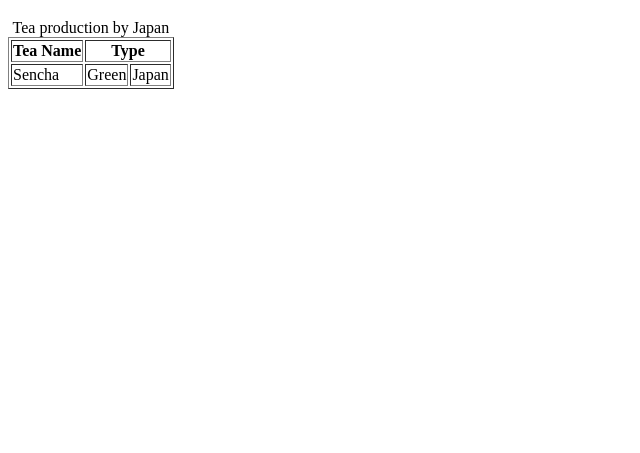
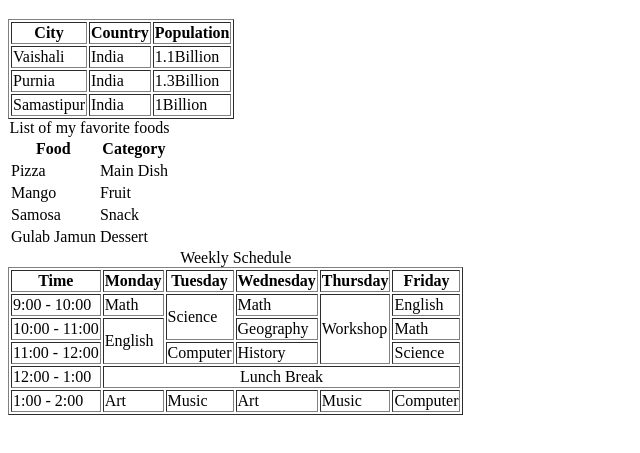
Before and after one commit to ByteWaliChai/Web-Dev-Cohort-by-Hitesh-Sir, a plain HTML site: page HTML/chapter-06.html in a window 1280 px wide. Shown: the part 61-514 px from the top of the page, without its empty margins (0-640 px from the left). Drawn offline with Linux system fonts and the light colour scheme.

```diff
--- a/HTML/chapter-06.html
+++ b/HTML/chapter-06.html
@@ -10,20 +10,117 @@
     <h1>Tables</h1>
 
     <table border="1">
-        <caption>Tea production by Japan</caption>
 
         <tr>
-            <th>Tea Name</th>
-            <th colspan="2">Type</th>
+            <th>City</th>
+            <th>Country</th>
+            <th>Population</th>
         </tr>
 
         <tr>
-            <td>Sencha</td>
-            <td>Green</td>
-            <td>Japan</td>
+            <td>Vaishali</td>
+            <td>India</td>
+            <td>1.1Billion</td>
+        </tr>
+
+        <tr>
+            <td>Purnia</td>
+            <td>India</td>
+            <td>1.3Billion</td>
+        </tr>
+
+        <tr>
+            <td>Samastipur</td>
+            <td>India</td>
+            <td>1Billion</td>
         </tr>
 
     </table>
 
+
+    <table>
+        <caption>List of my favorite foods</caption>
+
+        <tr>
+            <th>Food</th>
+            <th>Category</th>
+        </tr>
+
+        <tr>
+            <td>Pizza</td>
+            <td>Main Dish</td>
+        </tr>
+
+        <tr>
+            <td>Mango</td>
+            <td>Fruit</td>
+        </tr>
+
+        <tr>
+            <td>Samosa</td>
+            <td>Snack</td>
+        </tr>
+
+        <tr>
+            <td>Gulab Jamun</td>
+            <td>Dessert</td>
+        </tr>
+
+    </table>
+
+
+    <table border="1">
+  <caption>Weekly Schedule</caption>
+  <tr>
+    <th>Time</th>
+    <th>Monday</th>
+    <th>Tuesday</th>
+    <th>Wednesday</th>
+    <th>Thursday</th>
+    <th>Friday</th>
+  </tr>
+
+  <tr>
+    <td>9:00 - 10:00</td>
+    <td>Math</td>
+    <td rowspan="2">Science</td>
+    <td>Math</td>
+    <td rowspan="3">Workshop</td>
+    <td>English</td>
+  </tr>
+
+  <tr>
+    <td>10:00 - 11:00</td>
+    <td rowspan="2">English</td>
+    <!-- Science continues -->
+    <td>Geography</td>
+    <!-- Workshop continues -->
+    <td>Math</td>
+  </tr>
+
+  <tr>
+    <td>11:00 - 12:00</td>
+    <!-- English continues -->
+    <td>Computer</td>
+    <td>History</td>
+    <td>Science</td>
+  </tr>
+
+  <tr>
+    <td>12:00 - 1:00</td>
+    <td colspan="5" align="center">Lunch Break</td>
+  </tr>
+
+  <tr>
+    <td>1:00 - 2:00</td>
+    <td>Art</td>
+    <td>Music</td>
+    <td>Art</td>
+    <td>Music</td>
+    <td>Computer</td>
+  </tr>
+</table>
+
+
 </body>
 </html>
```
Also changed, not shown: HTML/chapter-03.html (+20 -6 lines), HTML/chapter-04.html (+39 -0 lines), HTML/chapter-05.html (+12 -3 lines), HTML/chapter-07.html (+47 -5 lines), 1 other file.
